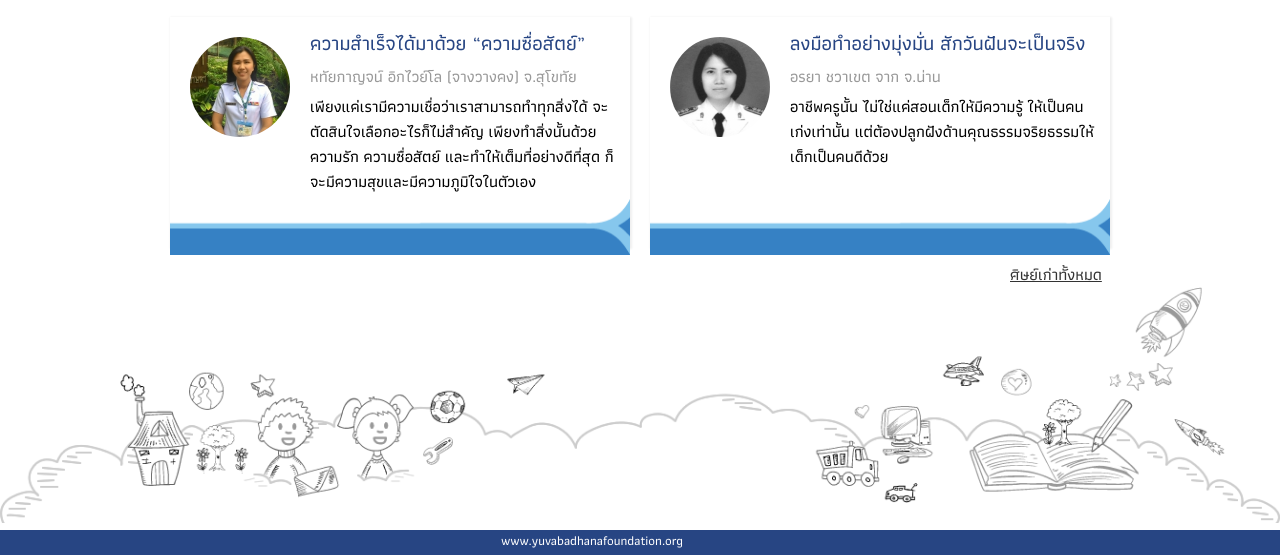
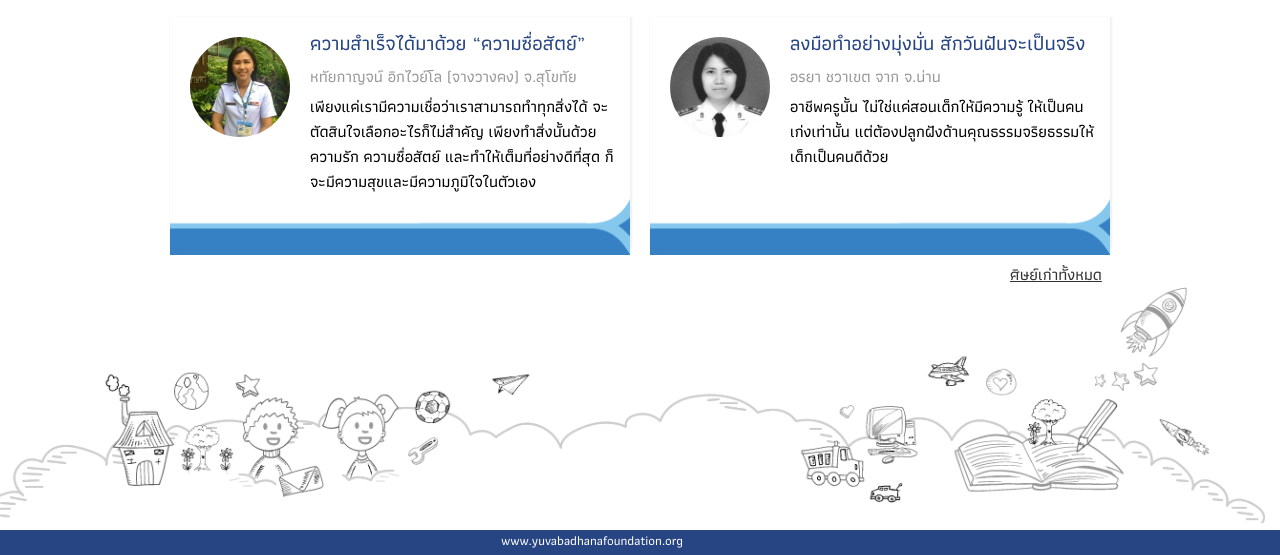
Before and after one commit to sirikwanYC/Project-one, a plain HTML site: page student.html in a window 1280 px wide. Shown: the part 1669-2224 px from the top of the page. Drawn offline with Linux system fonts and the light colour scheme.

Commit message:
อิอิ

```diff
--- a/student.html
+++ b/student.html
@@ -316,7 +316,9 @@
 
 
     <div class="body-before background-colorwhite min-width960">
-            <img class="footer-pattern2 min-width960" src="img/footer-pattern2.png" style="width: 1280px;">
+        <div class="footer-pattern2 min-width960" >
+            <img src="img/footer-pattern2.png">
+        </div>
     </div>
 
     <footer>
```
